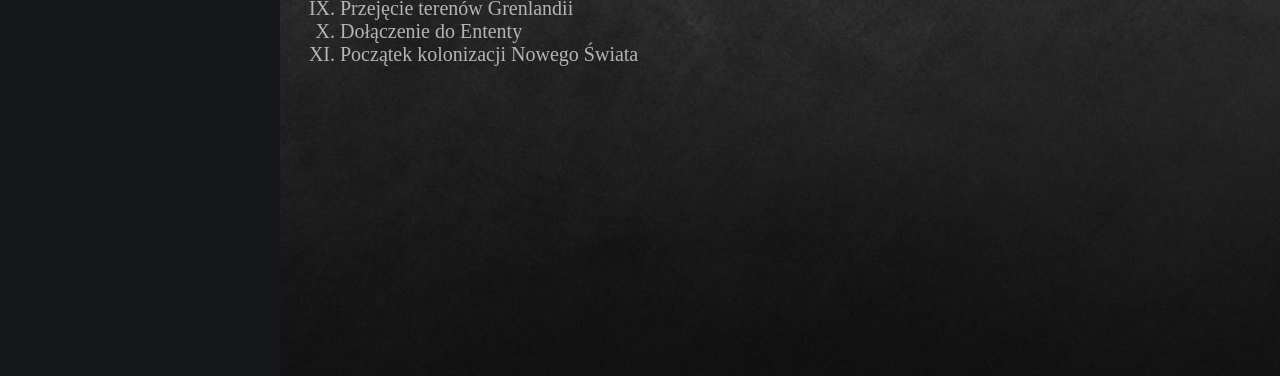
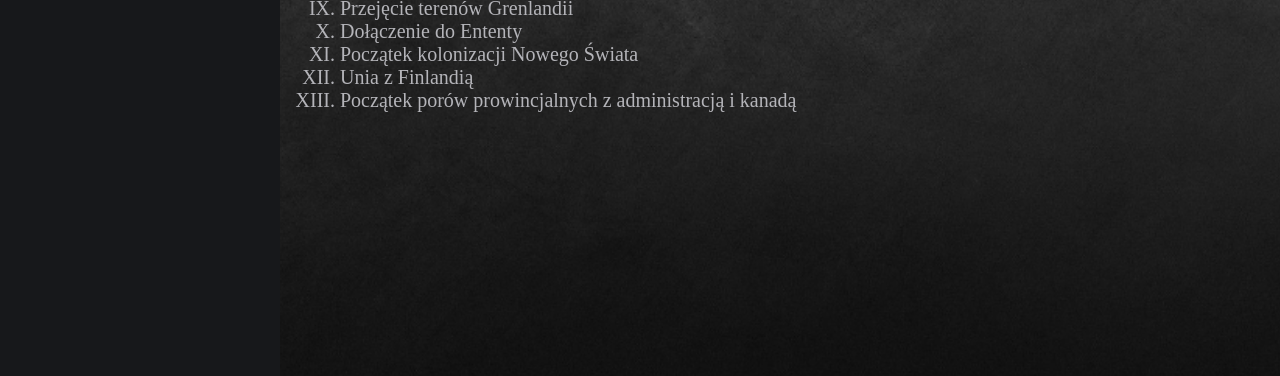
Before and after one commit to NorwGeo/NorwGeo.github.io, a plain HTML site: page historia.html in a window 1280 px wide. Shown: the part 424-800 px from the top of the page. Drawn offline with Linux system fonts and the light colour scheme.

Commit message:
historia v1.3

```diff
--- a/historia.html
+++ b/historia.html
@@ -42,6 +42,9 @@
                 <li>Przejęcie terenów Grenlandii</li>
                 <li>Dołączenie do Ententy</li>
                 <li>Początek kolonizacji Nowego Świata</li>
+                <li>Unia z Finlandią</li>
+                <li>Początek porów prowincjalnych z administracją i kanadą</li>
+
 
             </ol>
         </div>
```
